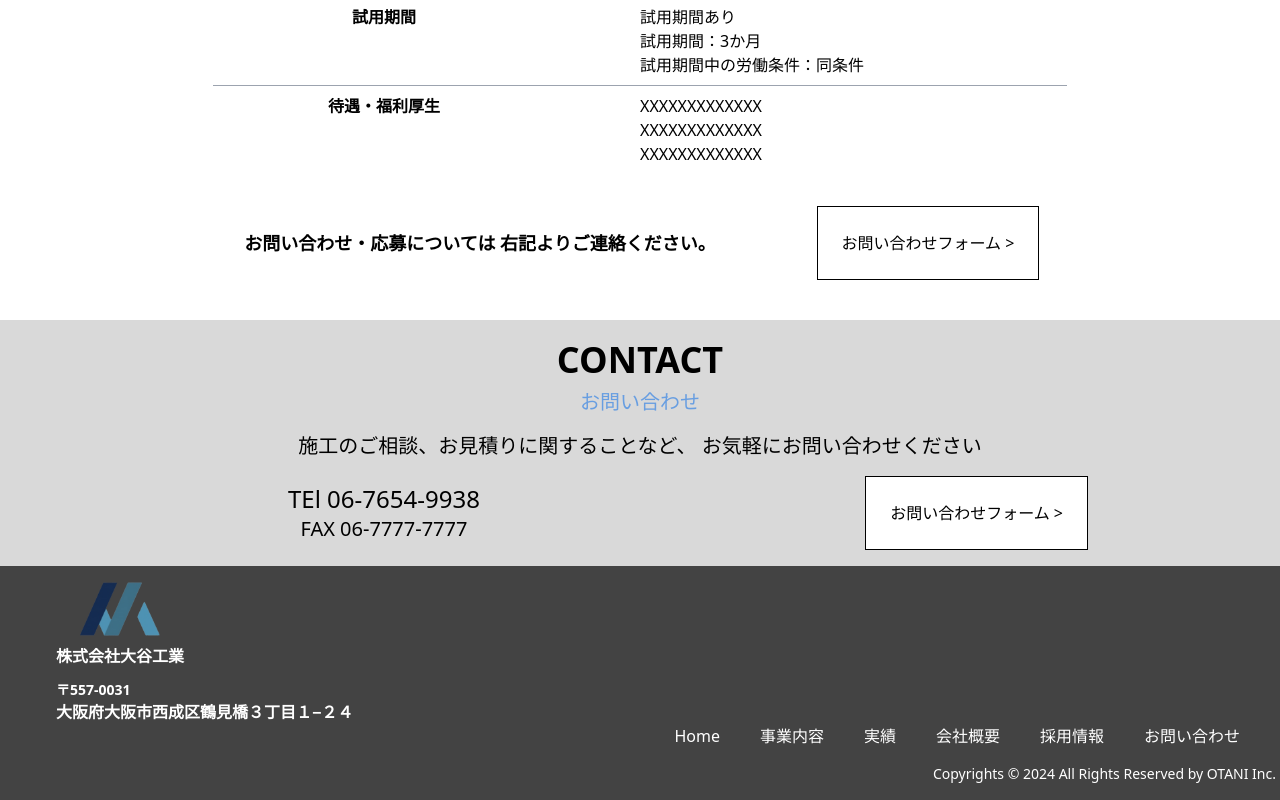
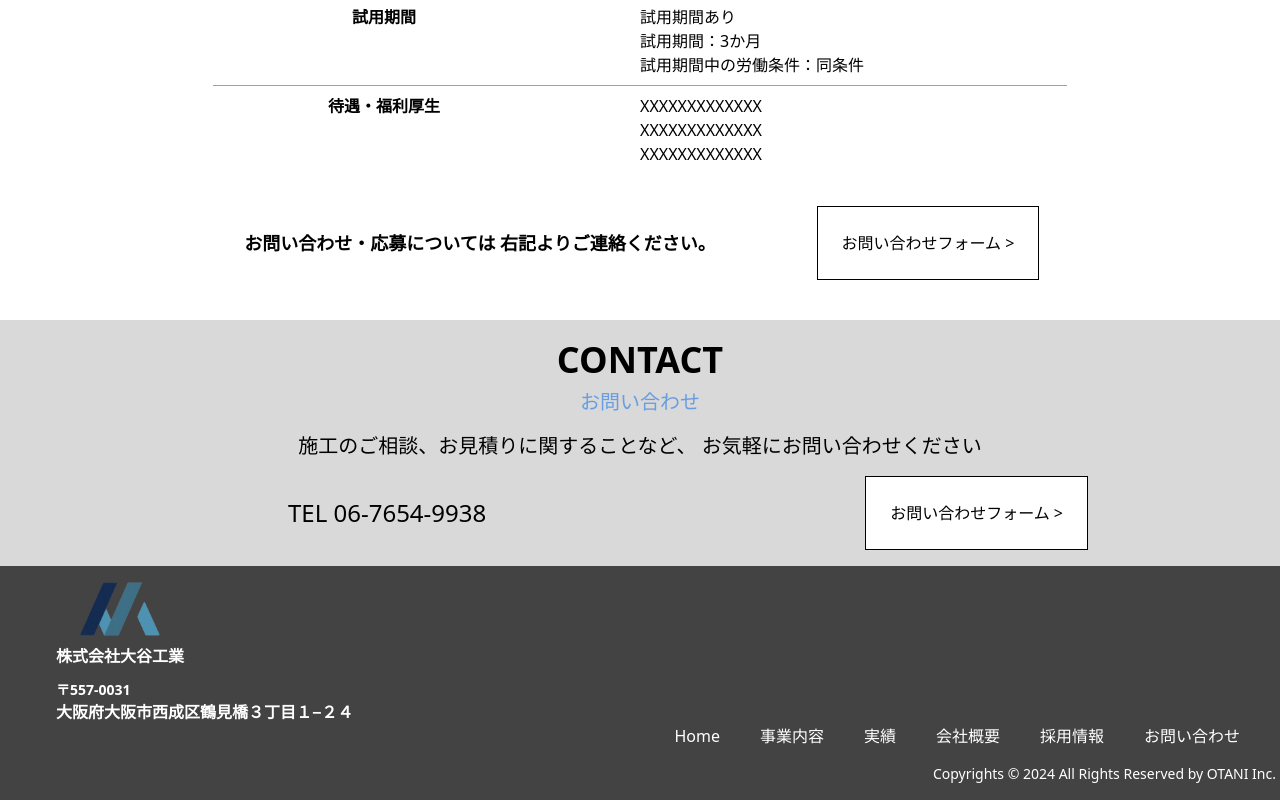
Before and after one commit to teppei1994667/OtaniKogyo_HP, a Next.js app: page /RecruitmentInformation in a window 1280 px wide. Shown: the part 2095-2895 px from the top of the page. Built offline with nearby package versions, Linux system fonts and the light colour scheme.

Commit message:
dev: Fax削除

```diff
--- a/src/app/CompanyProfile/component/CompanyProfileDetail.tsx
+++ b/src/app/CompanyProfile/component/CompanyProfileDetail.tsx
@@ -28,14 +28,6 @@ export const CompanyProfileDetail = () => {
         </Grid>
         <Grid className="flex items-center bg-gray-200 h-12 w-144 ml-4 pl-2">
           <p className="text-lg">06-7654-9938</p>
-        </Grid>
-      </Grid>
-      <Grid container className="justify-center mt-2">
-        <Grid className="flex items-center bg-gray-400 h-12 w-48 justify-center">
-          <p className="text-lg">Fax</p>
-        </Grid>
-        <Grid className="flex items-center bg-gray-200 h-12 w-144 ml-4 pl-2">
-          <p className="text-lg">06-6666-6666</p>
         </Grid>
       </Grid>
       <Grid container className="justify-center mt-2">
--- a/src/app/share/topPageComponent/Contact.tsx
+++ b/src/app/share/topPageComponent/Contact.tsx
@@ -31,10 +31,7 @@ export const Contact = () => {
         >
           <Grid>
             <h1 className="text-sm md:text-xl xl:text-2xl whitespace-pre-line text-center">
-              TEl 06-7654-9938
-            </h1>
-            <h1 className="text-xs md:text-base xl:text-xl whitespace-pre-line text-center">
-              FAX 06-7777-7777
+              TEL 06-7654-9938
             </h1>
           </Grid>
           <Grid>
```
